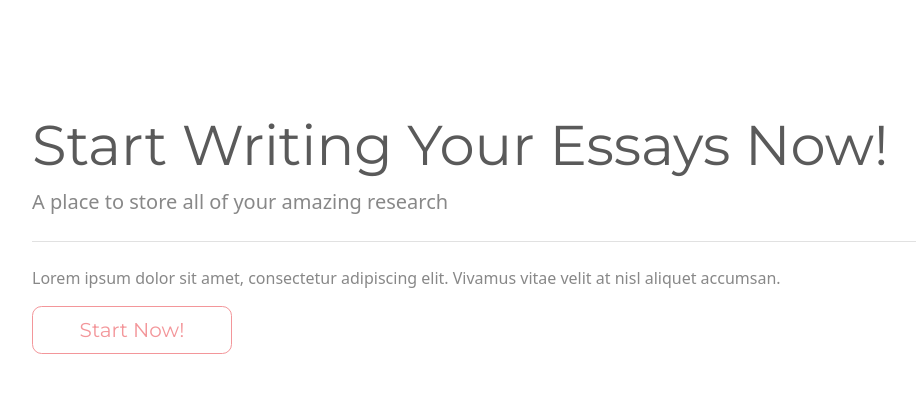
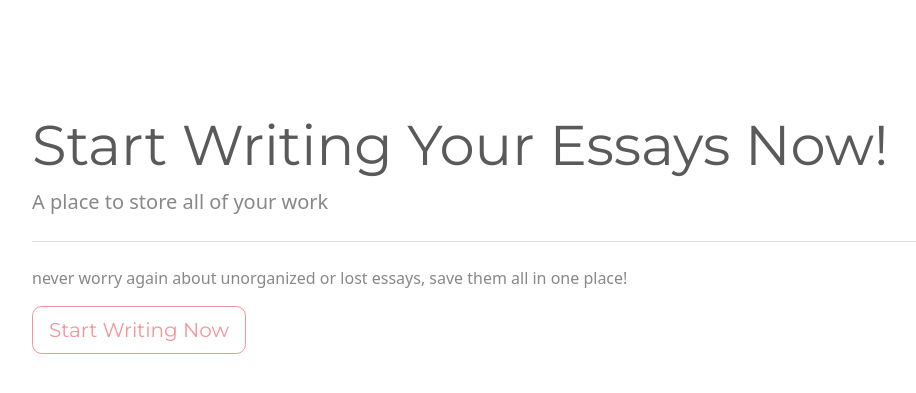
Before and after one commit to ZaidKaraymeh/Essay.io, a Django app: page / in a window 1280 px wide. Shown: the part 56-449 px from the top of the page, without its empty margins (50-966 px from the left). Run offline with Django 3.2, Linux system fonts and the light colour scheme; some libraries are stand-ins or nearby versions.

Commit message:
Home Screen Updated

```diff
--- a/blog/models.py
+++ b/blog/models.py
@@ -11,5 +11,5 @@ class Essay(models.Model):
     def __str__(self):
         return self.title
 
-    def get_absolute_url(self):
-        return reverse("blog-paper", kwargs={"id":str(self.id)})
+    # def get_absolute_url(self):
+    #     return reverse("blog-paper", kwargs={"id":str(self.id)})
--- a/blog/templates/blog/home.html
+++ b/blog/templates/blog/home.html
@@ -4,11 +4,11 @@
 
     <div class="jumbotron bg-white jumbotron-fluid">
         <h1 class="display-4">Start Writing Your Essays Now!</h1>
-        <p class="lead">A place to store all of your amazing research</p>
+        <p class="lead">A place to store all of your work</p>
         <hr class="my-4">
-        <p>Lorem ipsum dolor sit amet, consectetur adipiscing elit. Vivamus vitae velit at nisl aliquet accumsan.</p>
+        <p>never worry again about unorganized or lost essays, save them all in one place!</p>
         <p class="lead">
-            <a class="btn btn-outline-secondary btn-lg" style="width: 200px" href="{% url 'blog-create' %}" role="button">Start Now!</a>
+            <a class="btn btn-outline-secondary btn-lg"  href="{% url 'blog-create' %}" role="button">Start Writing Now</a>
         </p>
     </div>
 
```
Also changed, not shown: db.sqlite3.
